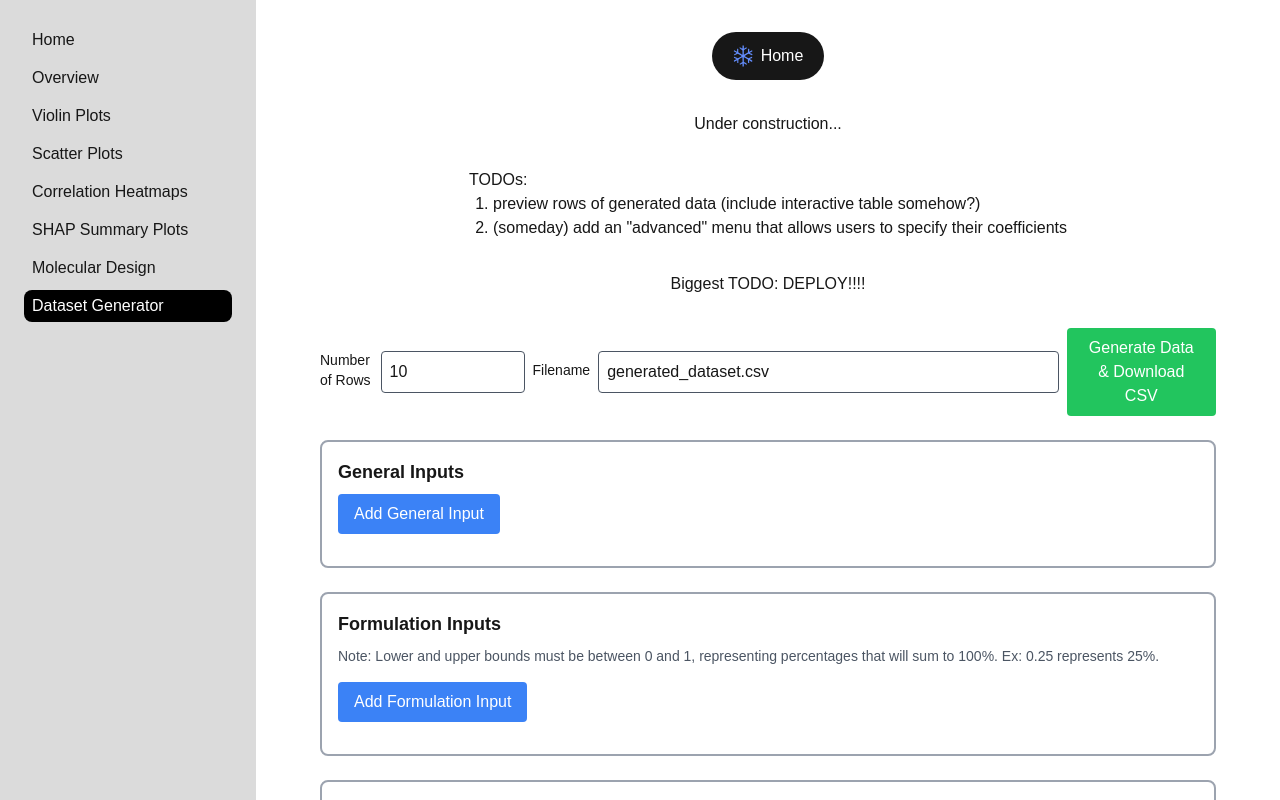
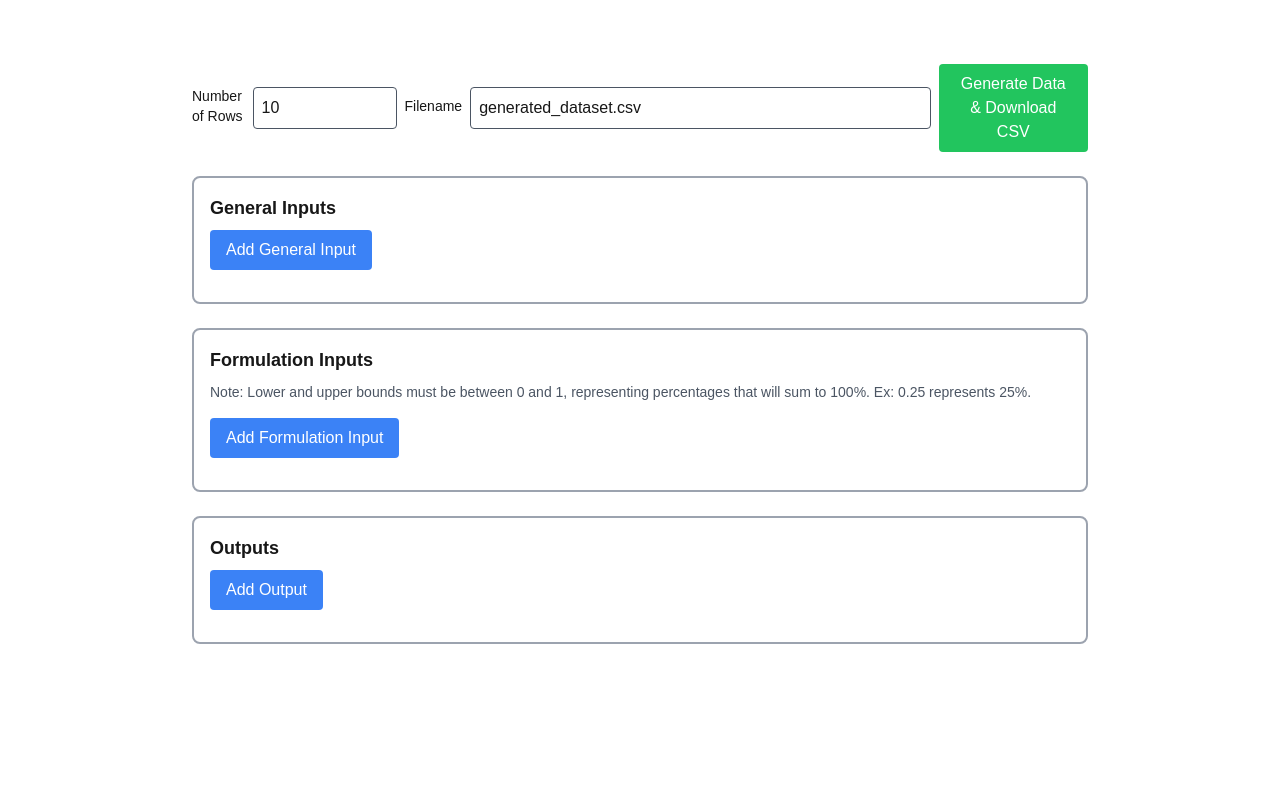
Before and after one commit to kylecsnow/js-ml-dashboard, a Next.js app in the folder frontend/: page /dataset-generator in a window 1280 px wide. Shown: the top 800 px of the page. Built offline with nearby package versions, Linux system fonts and the light colour scheme.

Commit message:
start cleaning up page

```diff
--- a/frontend/app/dataset-generator/page.tsx
+++ b/frontend/app/dataset-generator/page.tsx
@@ -174,37 +174,10 @@ const DatasetGeneratorPage = () => {
 
   return (
     <div className="flex min-h-screen">
-      <Sidebar />
 
       <div className="flex-1 flex flex-col items-center p-8 gap-8">
         <div className="flex gap-4 items-center flex-col sm:flex-row">
-          <Link
-            className="rounded-full border border-solid border-transparent transition-colors flex items-center justify-center bg-foreground text-background gap-2 hover:bg-[#383838] dark:hover:bg-[#ccc] text-sm sm:text-base h-10 sm:h-12 px-4 sm:px-5"
-            href="./"
-          >
-            <Image
-              className="dark:invert"
-              src="/snowflake.svg"
-              alt="My snowflake logomark"
-              width={20}
-              height={20}
-            />
-            Home
-          </Link>
 
-        </div>
-        <div>
-          <p>Under construction...</p>
-        </div>
-        <div>
-          <h3>TODOs:</h3>
-          <ol className="list-decimal ml-6">
-            <li>preview rows of generated data (include interactive table somehow?)</li>
-            <li>(someday) add an "advanced" menu that allows users to specify their coefficients</li>
-          </ol>
-        </div>
-        <div>
-          <p>Biggest TODO:  DEPLOY!!!!</p>
         </div>
         <div className="w-full max-w-4xl">
           {error && (
```
